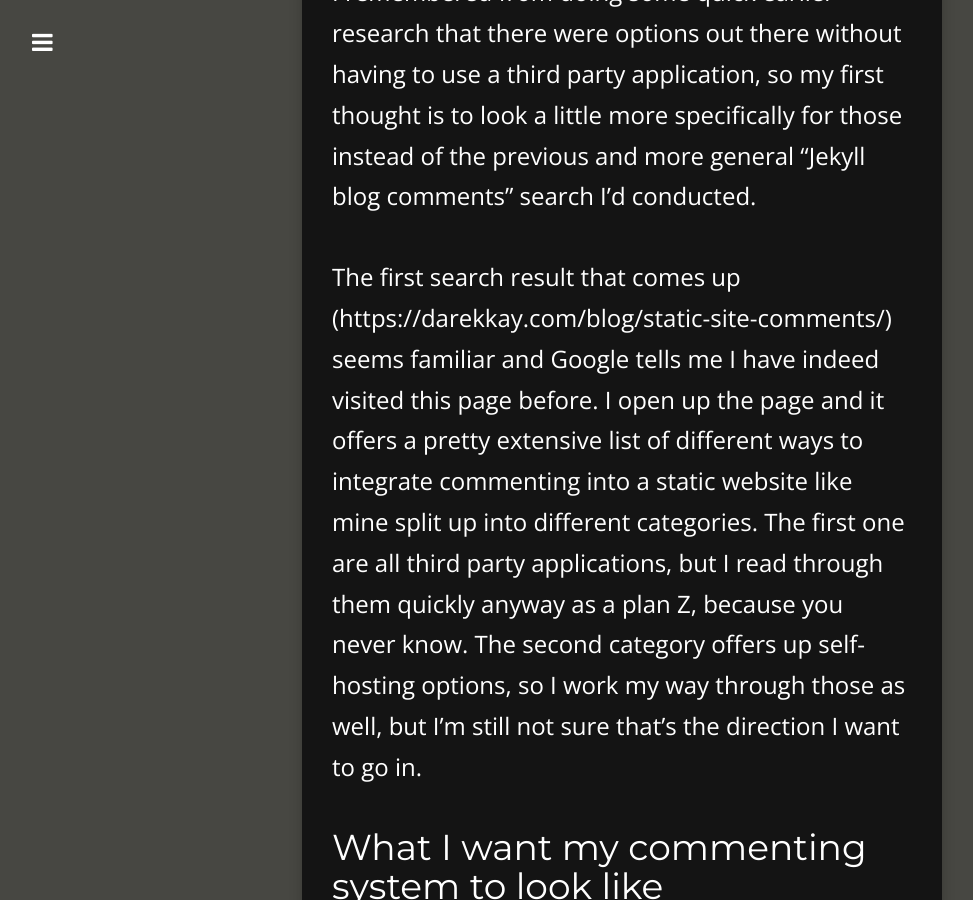
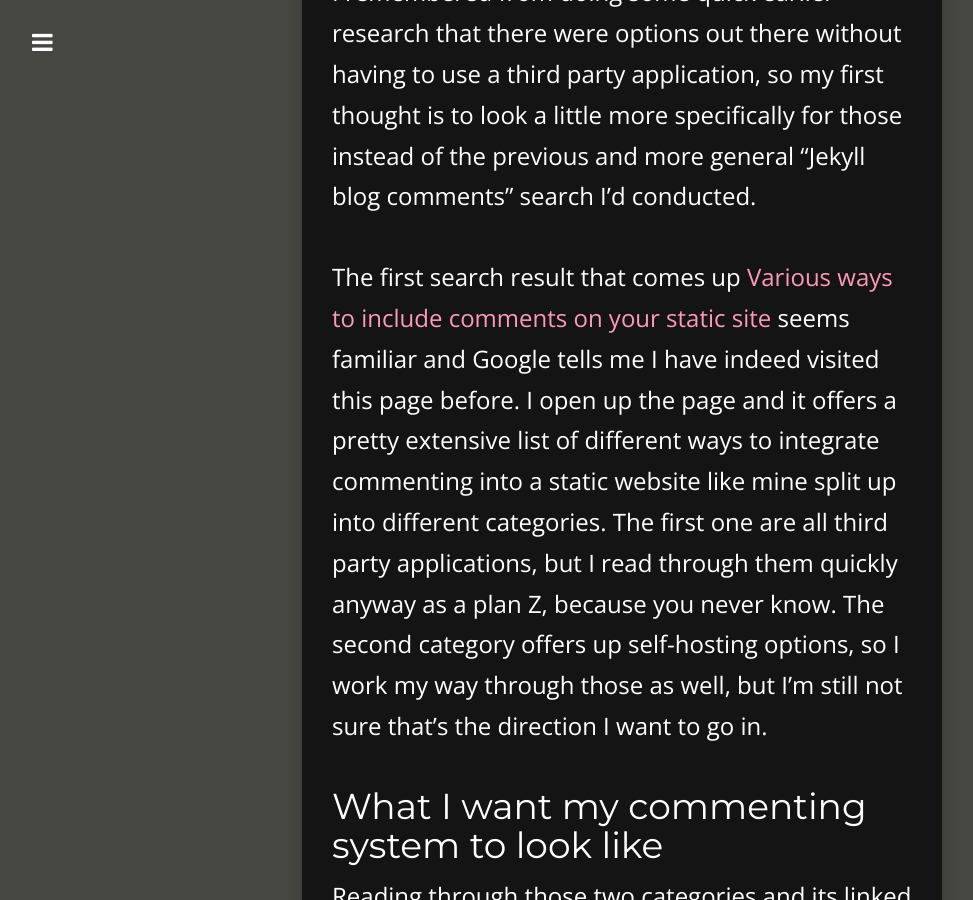
Before and after one commit to theforecodingfeeling/theforecodingfeeling.github.io, a Jekyll site: the page built from _posts/2019-08-20-process-pages-1.md, in a window 1280 px wide and 900 px high, scrolled down 3176 px. Shown: the whole window, without its empty margins (18-991 px from the left). Built offline with Jekyll 4.4.1, drawn with Linux system fonts in a browser that asks for light colours; nearby versions of some CDN libraries; some of the changed text lies outside the part shown.

Commit message:
add screenshots to assets for Process Pages documentation

```diff
--- a/_posts/2019-08-20-process-pages-1.md
+++ b/_posts/2019-08-20-process-pages-1.md
@@ -33,7 +33,7 @@ Now here's the issue I have with Disqus: it's a third party application and pref
 ## Doing research
 I remembered from doing some quick earlier research that there were options out there without having to use a third party application, so my first thought is to look a little more specifically for those instead of the previous and more general "Jekyll blog comments" search I'd conducted.
 
-The first search result that comes up (https://darekkay.com/blog/static-site-comments/) seems familiar and Google tells me I have indeed visited this page before. I open up the page and it offers a pretty extensive list of different ways to integrate commenting into a static website like mine split up into different categories. The first one are all third party applications, but I read through them quickly anyway as a plan Z, because you never know. The second category offers up self-hosting options, so I work my way through those as well, but I'm still not sure that's the direction I want to go in.
+The first search result that comes up [Various ways to include comments on your static site](https://darekkay.com/blog/static-site-comments/) seems familiar and Google tells me I have indeed visited this page before. I open up the page and it offers a pretty extensive list of different ways to integrate commenting into a static website like mine split up into different categories. The first one are all third party applications, but I read through them quickly anyway as a plan Z, because you never know. The second category offers up self-hosting options, so I work my way through those as well, but I'm still not sure that's the direction I want to go in.
 
 ## What I want my commenting system to look like
 Reading through those two categories and its linked documentation does give me a nice indication of what I don't want my commenting system to look like, thus also giving me a clearer idea of what I DO want it to look like;
@@ -59,8 +59,12 @@ I copy/paste my content into a new post file and make the necessary adjustment t
 ## Where I left off
 I managed to include most of the html to pass the tests (user stories) and finished the "header" area (full width and height of area visible before a user scrolls, I was struggling to find why the body had a margin when my stylesheet should overwrite that margin;
 
+
+
 ## What I'm doing
 Decided to take another look at the margin issue since it's causing me to have overall lay-out problems ... was ready to post a screenshot on Twitter to ask for help ... glad I didn't because it turned out I put a "#" in front of my body tag in my css file (insert simultaneous eyeroll and facepalm). Glad I caught that right in time!
+
+![A screenshot of Dev Tools highlighting the margin issue and the problem](/assets/Margin-Issues-Resolved.png)
 
 I keep side-tracking with this darn design and while I know ultimately this exercise is about practicising HTML and CSS, I'm pretty solid at those. Yes, I'm using it to refamiliarize myself after having focused on other areas, but I'm also trying to improve my eye for design. I just can't help it! I feel like I like how the header area looks, but I need to break it up with a different color or texture. I play around a little bit with different colors, but ultimately darker looks better in contrast to my blue gradient header than a lighter color does in my eyes. I then have some fun with the box-shadow property to give it that extra little bit of depth, creating a slightly more fluent transition from one area of my webpage to the next.
 
```
Also changed, not shown: other parts of _posts/2019-08-20-process-pages-1.md (+2 -2 lines), _posts/post-template.md (added, +10 -0 lines), assets/FCC-TB-HTML-Before-Semantic-Tags.png (added), assets/FCC-TB-Tests-Passed.png (added), assets/Margin-Issues-Resolved.png (added), assets/Off-Center-Text-Resolved.png (added).
